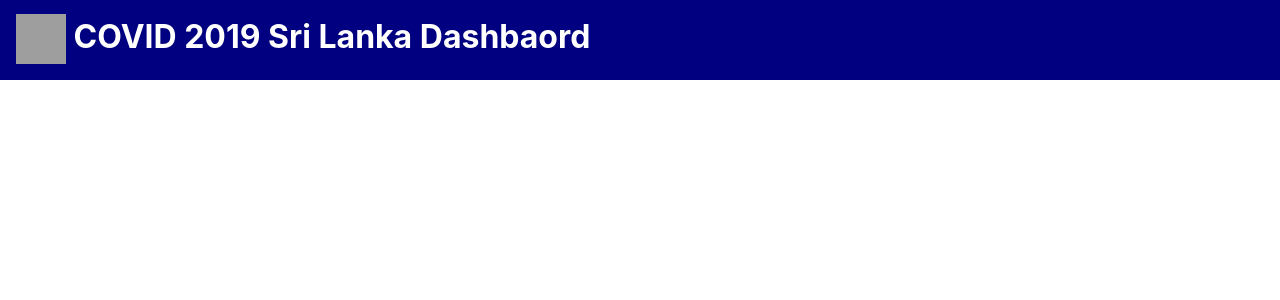
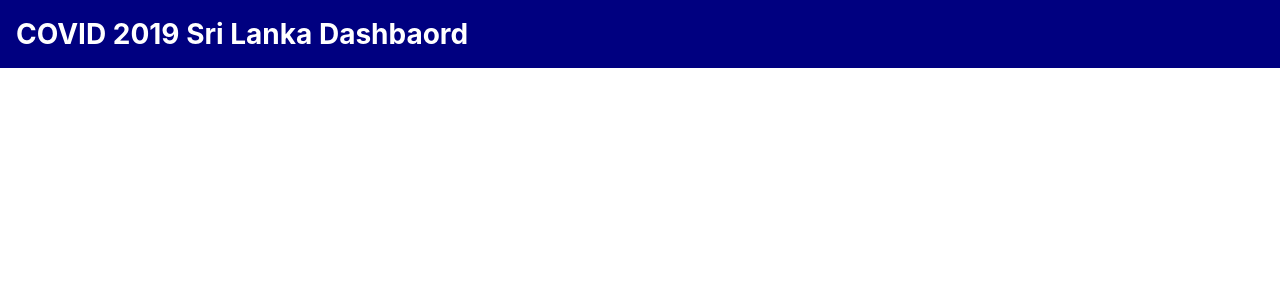
Before and after one commit to dilshankm/corona-dashboard-lk, a React (Create React App) app: page / in a window 1280 px wide. Shown: the top 300 px of the page. Built offline with nearby package versions, Linux system fonts and the light colour scheme; no server answers; grey boxes are pictures that could not be loaded; the HTML template or start-up script is replaced by a standard one.

Commit message:
Header Resposivness was added

```diff
--- a/public/index.html
+++ b/public/index.html
@@ -7,6 +7,7 @@
   <meta name="viewport" content="width=device-width, initial-scale=1" />
   <meta name="theme-color" content="#000000" />
   <meta name="description" content="Realtime COVID 19 Dashbaord for Sri Lanka" />
+  <meta name="viewport" content="width=device-width, initial-scale=1.0">
   <link rel="apple-touch-icon" href="%PUBLIC_URL%/logo192.png" />
   <link rel="manifest" href="%PUBLIC_URL%/manifest.json" />
   <title>COVID-2019 LK</title>
--- a/src/App.js
+++ b/src/App.js
@@ -2,6 +2,9 @@ import React from 'react';
 import 'bootstrap/dist/css/bootstrap.min.css';
 import Header from './components/layout/Header.js'
 import DailyData from './components/DailyData.js'
+import Container from 'react-bootstrap/Container'
+import Row from 'react-bootstrap/Row'
+import Col from 'react-bootstrap/Col'
 
 class App extends React.Component {
   constructor(props) {
--- a/src/components/layout/Header.js
+++ b/src/components/layout/Header.js
@@ -1,40 +1,38 @@
 import React, { Component } from 'react'
 import Navbar from 'react-bootstrap/Navbar'
+import Container from 'react-bootstrap/Container'
 
 export default class Header extends Component {
 
     headerStyle = () => {
         return {
-            fontSize: '2rem',
-            height: '4rem'
+            fontSize: '3.5vmin'
         }
     }
 
     navBarStyle = () => {
         return {
             backgroundColor: 'navy',
-            fontSize: '2rem',
-            fontWeight: 'bold'
+            fontWeight: 'bold',
+            width: 'auto',
+            sticky: 'top'
+        }
+    }
+
+    conStyle = () => {
+        return {
+            width: 'auto'
         }
     }
 
 
     render() {
         return (
-            <div>
-                <Navbar style={this.navBarStyle()} variant="dark">
-                    <Navbar.Brand style={this.headerStyle()}>
-                        <img
-                            alt=""
-                            src="https://covid-dashboard-sl.s3.ap-south-1.amazonaws.com/logo.svg"
-                            width="50"
-                            height="50"
-                            className="d-inline-block align-center"
-                        />{' '}
-      COVID 2019 Sri Lanka Dashbaord
-    </Navbar.Brand>
-                </Navbar>
-            </div>
+            <Navbar collapseOnSelect expand="lg" style={this.navBarStyle()} variant="dark">
+                <Navbar.Brand style={this.headerStyle()}>COVID 2019 Sri Lanka Dashbaord </Navbar.Brand>
+                <Navbar.Toggle aria-controls="responsive-navbar-nav" />
+                <Navbar.Collapse id="responsive-navbar-nav"></Navbar.Collapse>
+            </Navbar>
         )
     }
 }
```
